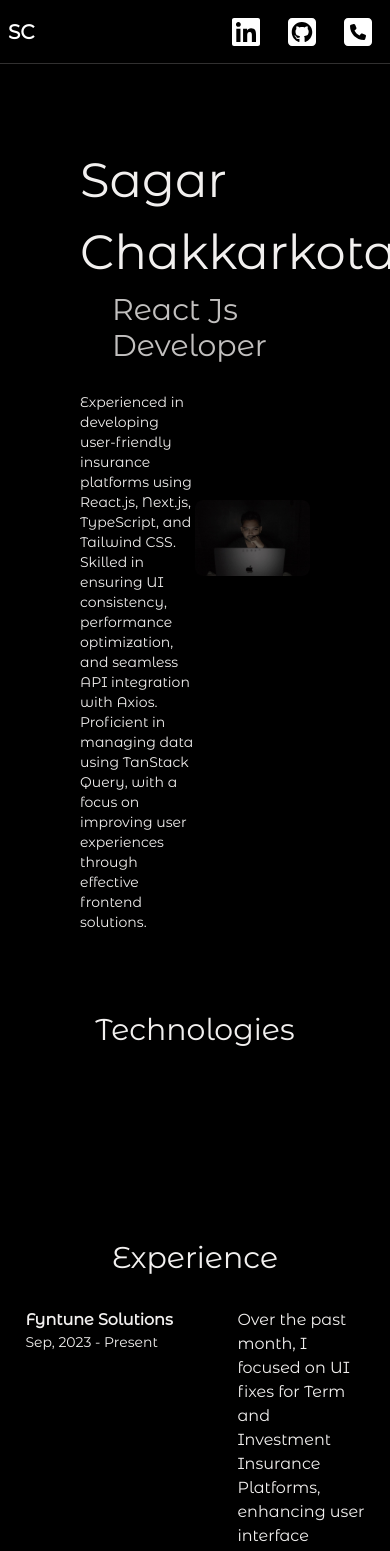
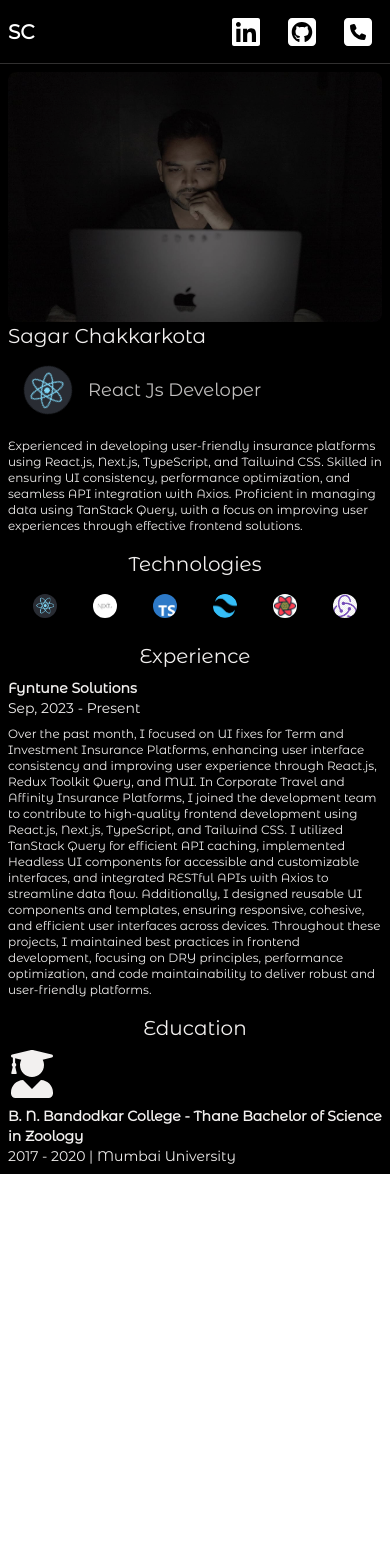
Before and after one commit to Sagarchakkarkota/Portfolio, a Next.js app: page /home in a window 390 px wide. Shown: the top 1551 px of the page. After the commit the page ends 1174 px from the top, so only its background shows below. Built offline with nearby package versions, Linux system fonts and the light colour scheme.

Commit message:
enhance: mobile responsive wip

```diff
--- a/app/home/_components/EducationSection.tsx
+++ b/app/home/_components/EducationSection.tsx
@@ -7,16 +7,19 @@ const EducationSection = () => {
       initial={{ x: -10, opacity: 0 }}
       whileInView={{ x: 0, opacity: 1 }}
       transition={{ duration: 0.7 }}
-      className="p-10 flex items-center justify-center gap-5"
+      className="flex flex-col items-center justify-center gap-8 max-sm:gap-2"
     >
-      <div className="w-48">
-        <FaUserGraduate className="size-32" />
-      </div>
-      <div className="flex-1">
-        <h1 className="text-md font-semibold">
-          B. N. Bandodkar College - Thane Bachelor of Science in Zoology
-        </h1>
-        <p className="text-sm">2017 - 2020 | Mumbai University</p>
+      <h1 className="text-3xl max-sm:text-xl">Education</h1>
+      <div className="w-full flex max-sm:flex-col gap-5 max-sm:gap-2 max-sm:justify-center items-center">
+        <div className="w-48 max-sm:w-full">
+          <FaUserGraduate className="size-32 max-sm:size-12" />
+        </div>
+        <div className="flex-1 max-sm:w-full">
+          <h1 className="text-md max-sm:text-sm font-semibold">
+            B. N. Bandodkar College - Thane Bachelor of Science in Zoology
+          </h1>
+          <p className="text-sm">2017 - 2020 | Mumbai University</p>
+        </div>
       </div>
     </motion.div>
   );
--- a/app/home/_components/ExperienceSection.tsx
+++ b/app/home/_components/ExperienceSection.tsx
@@ -6,15 +6,17 @@ const ExperienceSection = () => {
       initial={{ x: -10, opacity: 0 }}
       whileInView={{ x: 0, opacity: 1 }}
       transition={{ duration: 0.7 }}
-      className="p-10 flex gap-8 flex-col items-center justify-center"
+      className="flex flex-col items-center justify-center gap-8 max-sm:gap-2"
     >
-      <h1 className="text-3xl">Experience</h1>
-      <div className="flex gap-5">
-        <div className="w-48">
-          <h1 className="text-md font-semibold">Fyntune Solutions</h1>
+      <h1 className="text-3xl max-sm:text-xl">Experience</h1>
+      <div className="flex max-sm:flex-col gap-5 max-sm:gap-2 justify-center items-center">
+        <div className="w-48 max-sm:w-full">
+          <h1 className="text-md max-sm:text-sm font-semibold">
+            Fyntune Solutions
+          </h1>
           <p className="text-sm">Sep, 2023 - Present</p>
         </div>
-        <p className="flex-1">
+        <p className="flex-1 max-sm:text-xs">
           Over the past month, I focused on UI fixes for Term and Investment
           Insurance Platforms, enhancing user interface consistency and
           improving user experience through React.js, Redux Toolkit Query, and
--- a/app/home/_components/TechnologiesSection.tsx
+++ b/app/home/_components/TechnologiesSection.tsx
@@ -9,10 +9,10 @@ const TechnologiesSection = () => {
       initial={{ x: -10, opacity: 0 }}
       whileInView={{ x: 0, opacity: 1 }}
       transition={{ duration: 0.7 }}
-      className="p-10 flex flex-col items-center justify-center gap-8"
+      className="flex flex-col items-center justify-center gap-8 max-sm:gap-2"
     >
-      <h1 className="text-3xl">Technologies</h1>
-      <div className="flex gap-5">
+      <h1 className="text-3xl max-sm:text-xl">Technologies</h1>
+      <div className="flex gap-5 max-sm:justify-between max-sm:flex-wrap">
         {logoArray.map((logo) => (
           <button
             key={logo.alt}
@@ -24,7 +24,7 @@ const TechnologiesSection = () => {
             <Image
               src={logo.src}
               alt={logo.alt}
-              className="w-20 h-20 rounded-full p-4 object-cover ring ring-transparent hover:ring-secondary/20 hover:animate-bounce"
+              className="w-20 h-20 max-sm:w-10 max-sm:h-10 rounded-full p-4 max-sm:p-2 object-cover ring ring-transparent hover:ring-secondary/20 hover:animate-bounce"
             />
           </button>
         ))}
--- a/app/home/_components/TitleSection.tsx
+++ b/app/home/_components/TitleSection.tsx
@@ -9,10 +9,17 @@ const TitleSection = () => {
       initial={{ x: -10, opacity: 0 }}
       whileInView={{ x: 0, opacity: 1 }}
       transition={{ duration: 0.7 }}
-      className="p-10 flex items-center justify-center"
+      className="flex max-sm:flex-col items-center justify-center"
     >
-      <div className="w-6/12">
-        <h1 className="text-[3rem]">Sagar Chakkarkota</h1>
+      <div className="flex-1 flex justify-center items-center">
+        <Image
+          src={Images.profile}
+          alt="Profile picture"
+          className="object-cover opacity-90 rounded-lg"
+        />
+      </div>
+      <div className="w-6/12 max-sm:w-full">
+        <h1 className="text-[3rem] max-sm:text-xl">Sagar Chakkarkota</h1>
         <div className="flex justify-start items-center">
           <button
             onClick={() => {
@@ -23,12 +30,14 @@ const TitleSection = () => {
             <Image
               src={Images.reactLogo}
               alt={"react logo"}
-              className="w-20 h-20 rounded-full p-4 object-cover ring ring-transparent animate-spin"
+              className="w-20 h-20  rounded-full p-4 object-cover  animate-spin"
             />
           </button>
-          <h3 className="text-3xl text-secondary/80">React Js Developer</h3>
+          <h3 className="text-3xl max-sm:text-lg text-secondary/80">
+            React Js Developer
+          </h3>
         </div>
-        <p className="text-sm mt-6">
+        <p className="text-sm max-sm:text-xs mt-6 max-sm:mt-2 ">
           Experienced in developing user-friendly insurance platforms using
           React.js, Next.js, TypeScript, and Tailwind CSS. Skilled in ensuring
           UI consistency, performance optimization, and seamless API integration
@@ -37,13 +46,6 @@ const TitleSection = () => {
           solutions.
         </p>
       </div>
-      <div className="flex-1 flex justify-center items-center">
-        <Image
-          src={Images.profile}
-          alt="Profile picture"
-          className="object-cover opacity-90 rounded-lg"
-        />
-      </div>
     </motion.div>
   );
 };
--- a/app/home/page.tsx
+++ b/app/home/page.tsx
@@ -8,13 +8,13 @@ import EducationSection from "./_components/EducationSection";
 
 const Home = () => {
   return (
-    <div className="min-h-screen flex justify-center items-center gap-2 p-10 bg-primary">
+    <div className="min-h-screen flex justify-center items-center gap-2 p-10 max-sm:p-2 bg-primary">
       {/* <div className="min-h-screen w-[1px] bg-secondary/40 animate-pulse" /> */}
       <motion.div
         initial={{ x: -10, opacity: 0 }}
         animate={{ x: 0, opacity: 100 }}
         transition={{ duration: 0.7, delay: 1 }}
-        className="flex flex-col w-full  text-offWhite"
+        className="w-full flex flex-col gap-10 max-sm:gap-4 text-offWhite"
       >
         <TitleSection />
         <TechnologiesSection />
```
